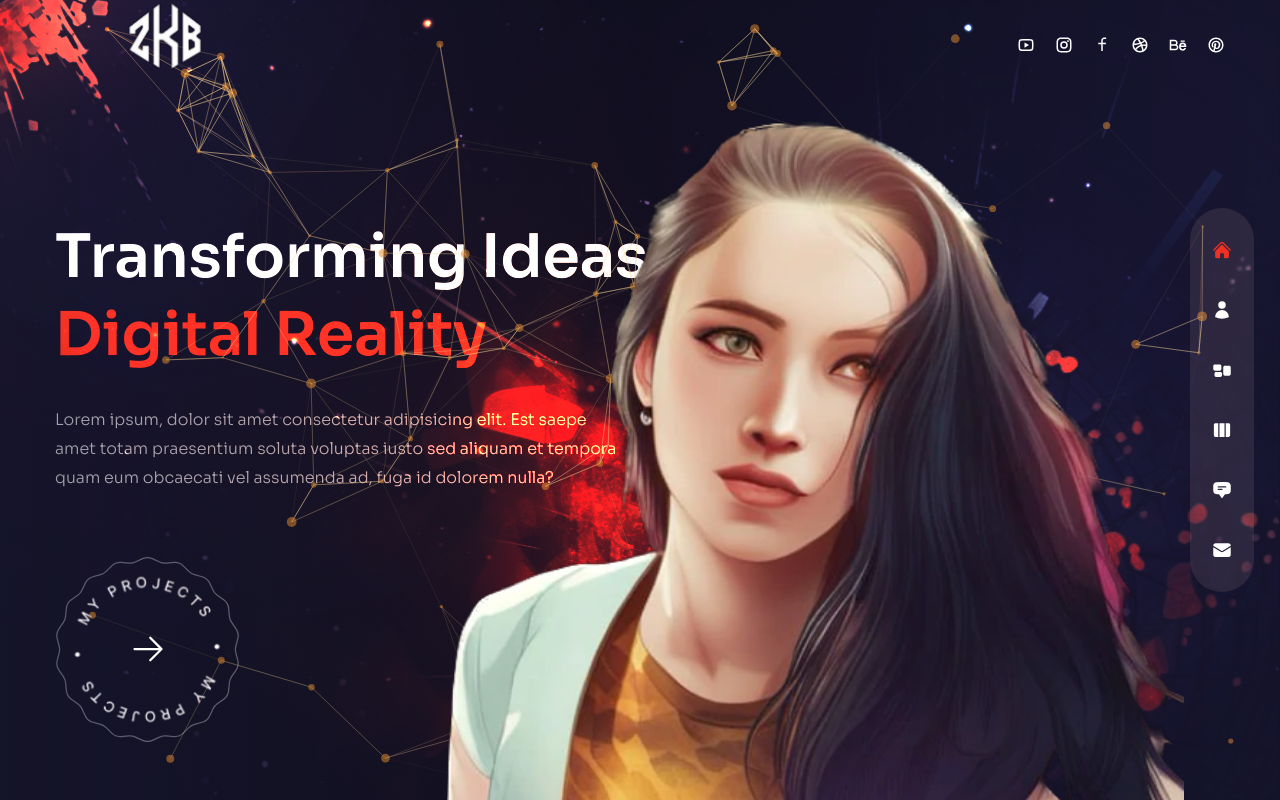
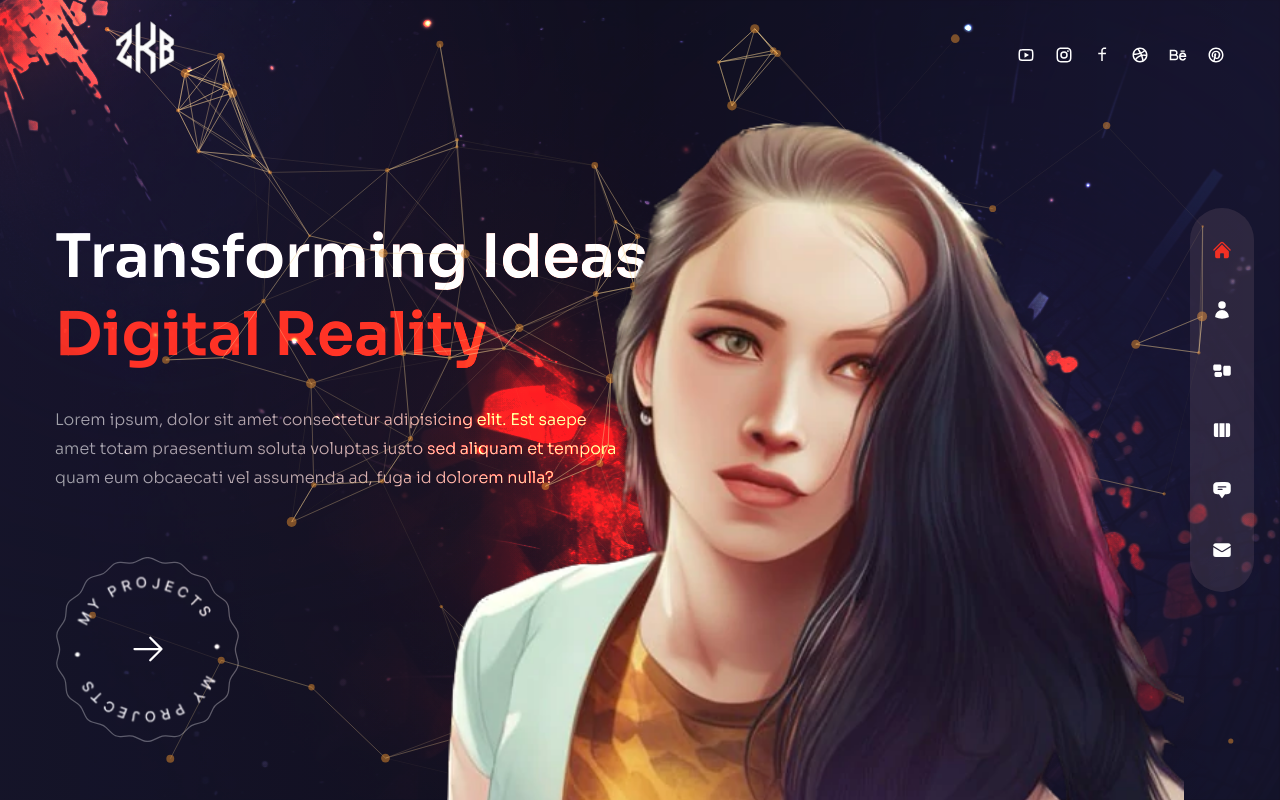
Before and after one commit to 2KovBar/Porfolio, a Next.js app: page / in a window 1280 px wide. Built offline with nearby package versions, Linux system fonts and the light colour scheme.

Commit message:
fix logo size

```diff
--- a/components/Header.js
+++ b/components/Header.js
@@ -7,14 +7,14 @@ import Socials from "../components/Socials";
 
 const Header = () => {
   return (
-    <header className="absolute z-30 w-full flex items-center px-16 xl:px-0 xl:h-[90px]">
+    <header className="absolute z-30 w-full flex items-center px-16 xl:px-0 xl:h-[110px]">
       <div className="container mx-auto ">
         <div className="flex flex-col lg:flex-row justify-between items-center gap-y-6 py-8">
           <Link href={"/"}>
             <Image
               src={"/2KB_1-removebg-preview (1).png"}
-              width={220}
-              height={48}
+              width={180}
+              height={180}
               alt=""
               priority={true}
             />
```
Also changed, not shown: public/photo_5294220265691140326_m-removebg-preview.png (added).
